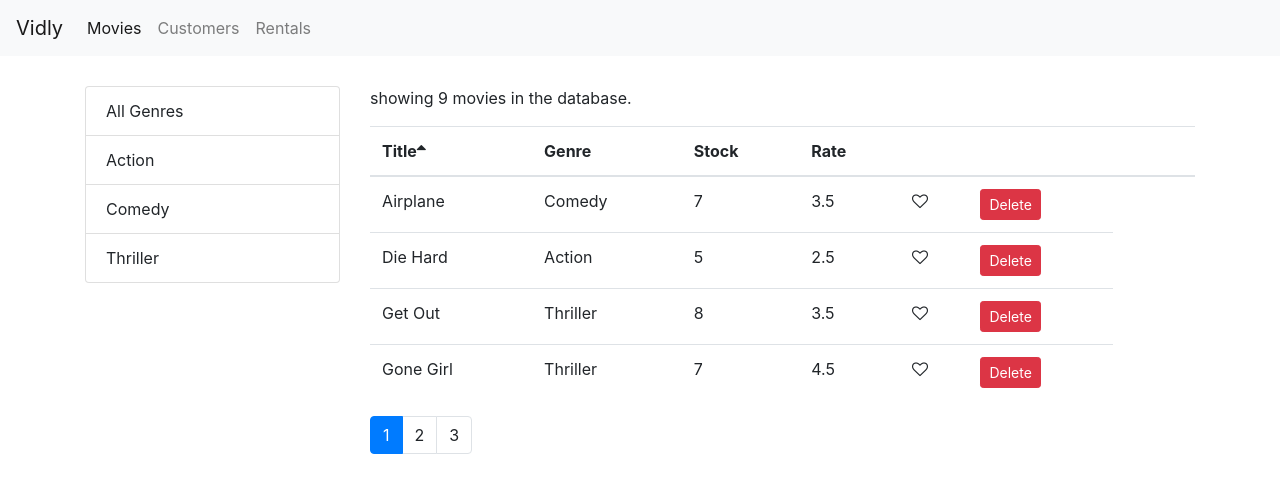
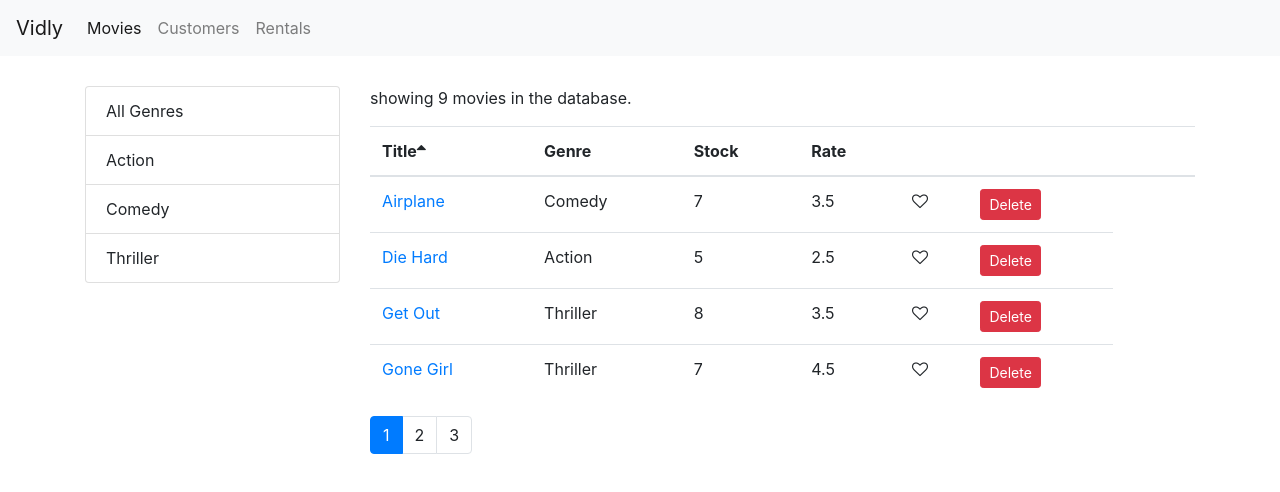
Before and after one commit to shiwen-cheng/vidly, a React (Create React App) app: page /movies in a window 1280 px wide. Shown: the top 492 px of the page. Built offline with nearby package versions, Linux system fonts and the light colour scheme.

Commit message:
make movie linkable.

```diff
--- a/src/components/moviesTable.jsx
+++ b/src/components/moviesTable.jsx
@@ -1,9 +1,15 @@
 import React, { Component } from "react";
+import { Link } from "react-router-dom";
 import Like from "./common/like";
 import Table from "./common/table";
+import MovieForm from "./movieForm";
 class moviesTable extends Component {
   columns = [
-    { path: "title", label: "Title" },
+    {
+      path: "title",
+      label: "Title",
+      content: (m) => <Link to={`/movies/${m._id}`}>{m.title}</Link>,
+    },
     { path: "genre.name", label: "Genre" },
     { path: "numberInStock", label: "Stock" },
     { path: "dailyRentalRate", label: "Rate" },
```
